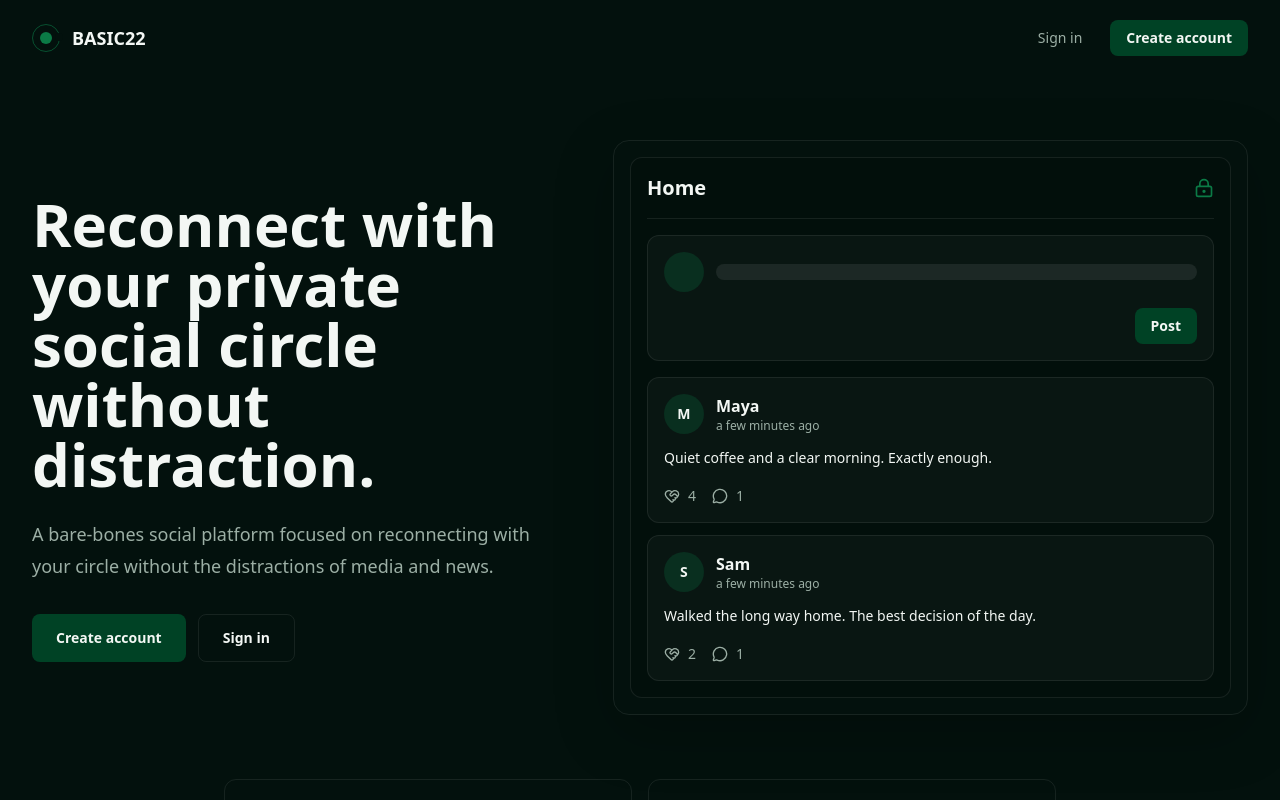
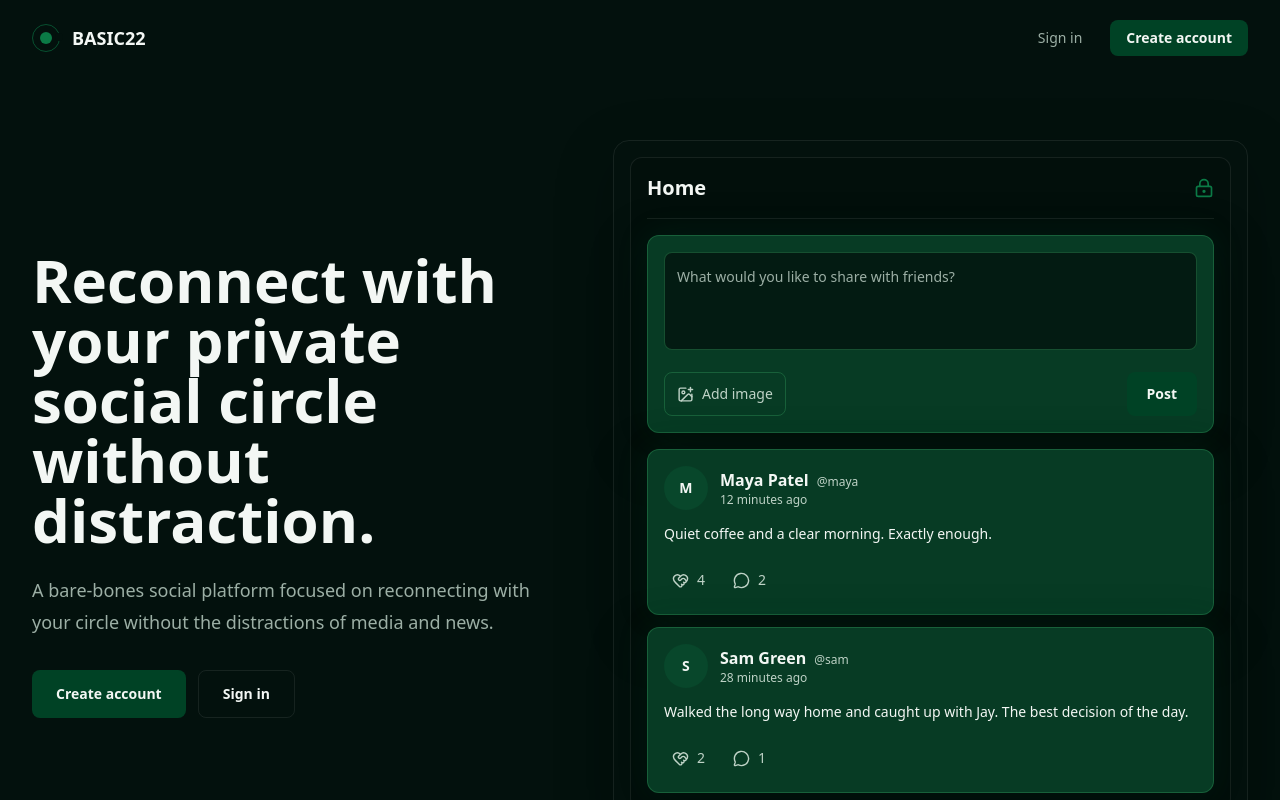
Before and after one commit to Sassalini/Basic22, a Next.js app: page / in a window 1280 px wide. Shown: the top 800 px of the page. Built offline with nearby package versions, Linux system fonts and the light colour scheme.

Commit message:
friends request and home page change.

```diff
--- a/src/app/auth/callback/error/page.tsx
+++ b/src/app/auth/callback/error/page.tsx
@@ -1,5 +1,6 @@
 import Link from "next/link";
 import { Logo } from "@/components/Logo";
+import { PublicFooter } from "@/components/PublicFooter";
 
 type AuthCallbackErrorPageProps = {
   searchParams: Promise<{
@@ -16,12 +17,16 @@ export default async function AuthCallbackErrorPage({
     "We could not sign you in automatically. Please sign in with your verified email to continue.";
 
   return (
-    <main className="flex min-h-screen items-center justify-center bg-brg-bg px-5 py-10 text-brg-text">
+    <main className="flex min-h-screen flex-col bg-brg-bg text-brg-text">
+      <div className="flex flex-1 items-center justify-center px-5 py-10">
         <section className="w-full max-w-md rounded-2xl border border-brg-border bg-brg-panel/80 p-6 shadow-calm">
           <Logo />
-        <h1 className="mt-8 text-3xl font-semibold tracking-normal">Email confirmed</h1>
+          <h1 className="mt-8 text-3xl font-semibold tracking-normal">
+            Email confirmed
+          </h1>
           <p className="mt-2 text-sm leading-6 text-brg-muted">
-          Your verification link was received, but this browser does not have an active session.
+            Your verification link was received, but this browser does not have an
+            active session.
           </p>
           <p className="mt-5 rounded-lg border border-[#0B7A46]/40 bg-[#0B7A46]/10 p-3 text-sm text-brg-text">
             {message}
@@ -33,6 +38,8 @@ export default async function AuthCallbackErrorPage({
             Sign in
           </Link>
         </section>
+      </div>
+      <PublicFooter />
     </main>
   );
 }
--- a/src/app/friends/actions.ts
+++ b/src/app/friends/actions.ts
@@ -74,6 +74,52 @@ export async function respondToFriendRequest(formData: FormData) {
   friendsMessage(response === "accepted" ? "Friend request accepted." : "Friend request rejected.");
 }
 
+export async function withdrawFriendRequest(formData: FormData) {
+  const { supabase, user } = await getUser();
+  const friendshipId = value(formData, "friendship_id");
+
+  if (!friendshipId) {
+    friendsMessage("Friend request not found.");
+  }
+
+  const { data: friendship, error: findError } = await supabase
+    .from("friendships")
+    .select("id, requester_id, addressee_id, status")
+    .eq("id", friendshipId)
+    .eq("requester_id", user.id)
+    .eq("status", "pending")
+    .maybeSingle();
+
+  if (findError) {
+    friendsMessage(findError.message);
+  }
+
+  if (!friendship) {
+    friendsMessage("Friend request not found.");
+  }
+
+  const { data: deletedFriendship, error } = await supabase
+    .from("friendships")
+    .delete()
+    .eq("id", friendship.id)
+    .eq("requester_id", user.id)
+    .eq("status", "pending")
+    .select("id")
+    .maybeSingle();
+
+  if (error) {
+    friendsMessage(error.message);
+  }
+
+  if (!deletedFriendship) {
+    friendsMessage("Friend request could not be withdrawn.");
+  }
+
+  revalidatePath("/friends");
+  revalidatePath(`/friends/${friendship.addressee_id}`);
+  friendsMessage("Friend request withdrawn.");
+}
+
 export async function removeFriend(formData: FormData) {
   const { supabase, user } = await getUser();
   const friendshipId = value(formData, "friendship_id");
--- a/src/app/page.tsx
+++ b/src/app/page.tsx
@@ -1,5 +1,6 @@
 import {
   HeartHandshake,
+  ImagePlus,
   LockKeyhole,
   MessageCircle,
   Sparkles,
@@ -24,14 +25,20 @@ const values = [
 
 const previewPosts = [
   {
-    name: "Maya",
+    comments: "2",
+    likes: "4",
+    name: "Maya Patel",
     text: "Quiet coffee and a clear morning. Exactly enough.",
-    count: "4"
+    time: "12 minutes ago",
+    username: "maya"
   },
   {
-    name: "Sam",
-    text: "Walked the long way home. The best decision of the day.",
-    count: "2"
+    comments: "1",
+    likes: "2",
+    name: "Sam Green",
+    text: "Walked the long way home and caught up with Jay. The best decision of the day.",
+    time: "28 minutes ago",
+    username: "sam"
   }
 ];
 
@@ -91,15 +98,33 @@ export default function LandingPage() {
               <LockKeyhole size={20} className="text-[#0B7A46]" />
             </div>
 
-            <div className="mt-4 rounded-xl border border-brg-border bg-white/[0.03] p-4">
-              <div className="flex items-center gap-3">
-                <div className="h-10 w-10 rounded-full bg-[#0B7A46]/25" />
-                <div className="h-4 flex-1 rounded-full bg-white/[0.08]" />
-              </div>
-              <div className="mt-4 flex justify-end">
-                <span className="rounded-lg bg-brg-accent px-4 py-2 text-sm font-semibold">
+            <div className="mt-4 feed-card-surface rounded-xl p-4">
+              <label className="sr-only" htmlFor="landing-post-preview">
+                Demo new post
+              </label>
+              <textarea
+                id="landing-post-preview"
+                readOnly
+                rows={3}
+                placeholder="What would you like to share with friends?"
+                className="feed-inner-surface w-full resize-none rounded-lg p-3 text-sm leading-6 text-brg-text outline-none placeholder:text-brg-muted"
+              />
+              <div className="mt-4 flex flex-col justify-between gap-3 sm:flex-row sm:items-center">
+                <button
+                  type="button"
+                  aria-disabled="true"
+                  className="inline-flex min-h-11 items-center justify-center gap-2 rounded-lg border border-[color:var(--feed-card-border)] px-3 text-sm feed-muted-text"
+                >
+                  <ImagePlus size={17} />
+                  Add image
+                </button>
+                <button
+                  type="button"
+                  aria-disabled="true"
+                  className="inline-flex min-h-11 items-center justify-center rounded-lg bg-brg-accent px-5 py-2 text-sm font-semibold text-brg-text"
+                >
                   Post
-                </span>
+                </button>
               </div>
             </div>
 
@@ -107,25 +132,29 @@ export default function LandingPage() {
               {previewPosts.map((post) => (
                 <article
                   key={post.name}
-                  className="rounded-xl border border-brg-border bg-white/[0.03] p-4"
+                  className="feed-card-surface rounded-xl p-4"
                 >
                   <div className="flex items-center gap-3">
-                    <div className="flex h-10 w-10 items-center justify-center rounded-full bg-[#0B7A46]/25 text-sm font-semibold">
+                    <div className="flex h-11 w-11 shrink-0 items-center justify-center rounded-full bg-[#0B7A46]/20 text-sm font-semibold text-brg-text">
                       {post.name[0]}
                     </div>
                     <div>
-                      <p className="font-semibold">{post.name}</p>
-                      <p className="text-xs text-brg-muted">a few minutes ago</p>
+                      <div className="flex flex-wrap items-baseline gap-x-2 gap-y-1">
+                        <p className="font-semibold feed-body-text">{post.name}</p>
+                        <p className="text-xs feed-muted-text">@{post.username}</p>
+                      </div>
+                      <p className="text-xs feed-muted-text">{post.time}</p>
                     </div>
                   </div>
-                  <p className="mt-3 text-sm leading-6 text-brg-text">{post.text}</p>
-                  <div className="mt-4 flex items-center gap-4 text-sm text-brg-muted">
-                    <span className="inline-flex items-center gap-2">
-                      <HeartHandshake size={16} />
-                      {post.count}
+                  <p className="mt-3 text-sm leading-6 feed-body-text">{post.text}</p>
+                  <div className="mt-4 flex items-center gap-3 text-sm feed-muted-text">
+                    <span className="inline-flex min-h-9 items-center gap-2 rounded-lg px-2">
+                      <HeartHandshake size={17} />
+                      {post.likes}
                     </span>
-                    <span className="inline-flex items-center gap-2">
-                      <MessageCircle size={16} />1
+                    <span className="inline-flex min-h-9 items-center gap-2 rounded-lg px-2">
+                      <MessageCircle size={17} />
+                      {post.comments}
                     </span>
                   </div>
                 </article>
--- a/src/components/AppShell.tsx
+++ b/src/components/AppShell.tsx
@@ -5,6 +5,7 @@ import { signOut } from "@/app/auth/actions";
 import { Avatar } from "@/components/Avatar";
 import { Logo } from "@/components/Logo";
 import { NavLinks } from "@/components/NavLinks";
+import { PublicFooter } from "@/components/PublicFooter";
 import { ThemeToggle } from "@/components/ThemeToggle";
 import { getProfileImageUrls } from "@/lib/profile-images";
 import { createClient } from "@/lib/supabase/server";
@@ -133,6 +134,8 @@ export async function AppShell({ children, title }: AppShellProps) {
             </header>
 
             {children}
+
+            <PublicFooter variant="app" />
           </div>
         </main>
       </div>
--- a/src/components/PublicFooter.tsx
+++ b/src/components/PublicFooter.tsx
@@ -1,10 +1,28 @@
 import Link from "next/link";
 import { policyLinks } from "@/lib/policies";
 
-export function PublicFooter() {
+type PublicFooterProps = {
+  variant?: "public" | "app";
+};
+
+export function PublicFooter({ variant = "public" }: PublicFooterProps) {
+  const isAppVariant = variant === "app";
+
   return (
-    <footer className="border-t border-brg-border bg-brg-bg px-5 py-8 text-sm text-brg-muted sm:px-8">
-      <div className="mx-auto flex max-w-7xl flex-col gap-5 md:flex-row md:items-center md:justify-between">
+    <footer
+      className={
+        isAppVariant
+          ? "mt-10 border-t border-brg-border pb-2 pt-6 text-sm text-brg-muted"
+          : "border-t border-brg-border bg-brg-bg px-5 py-8 text-sm text-brg-muted sm:px-8"
+      }
+    >
+      <div
+        className={
+          isAppVariant
+            ? "flex flex-col gap-5 md:flex-row md:items-center md:justify-between"
+            : "mx-auto flex max-w-7xl flex-col gap-5 md:flex-row md:items-center md:justify-between"
+        }
+      >
         <div>
           <Link href="/" className="font-semibold tracking-normal text-brg-text">
             BASIC22
```
Also changed, not shown: src/app/friends/page.tsx (+46 -14 lines). Lines whose indentation alone changed are shown as unchanged.
